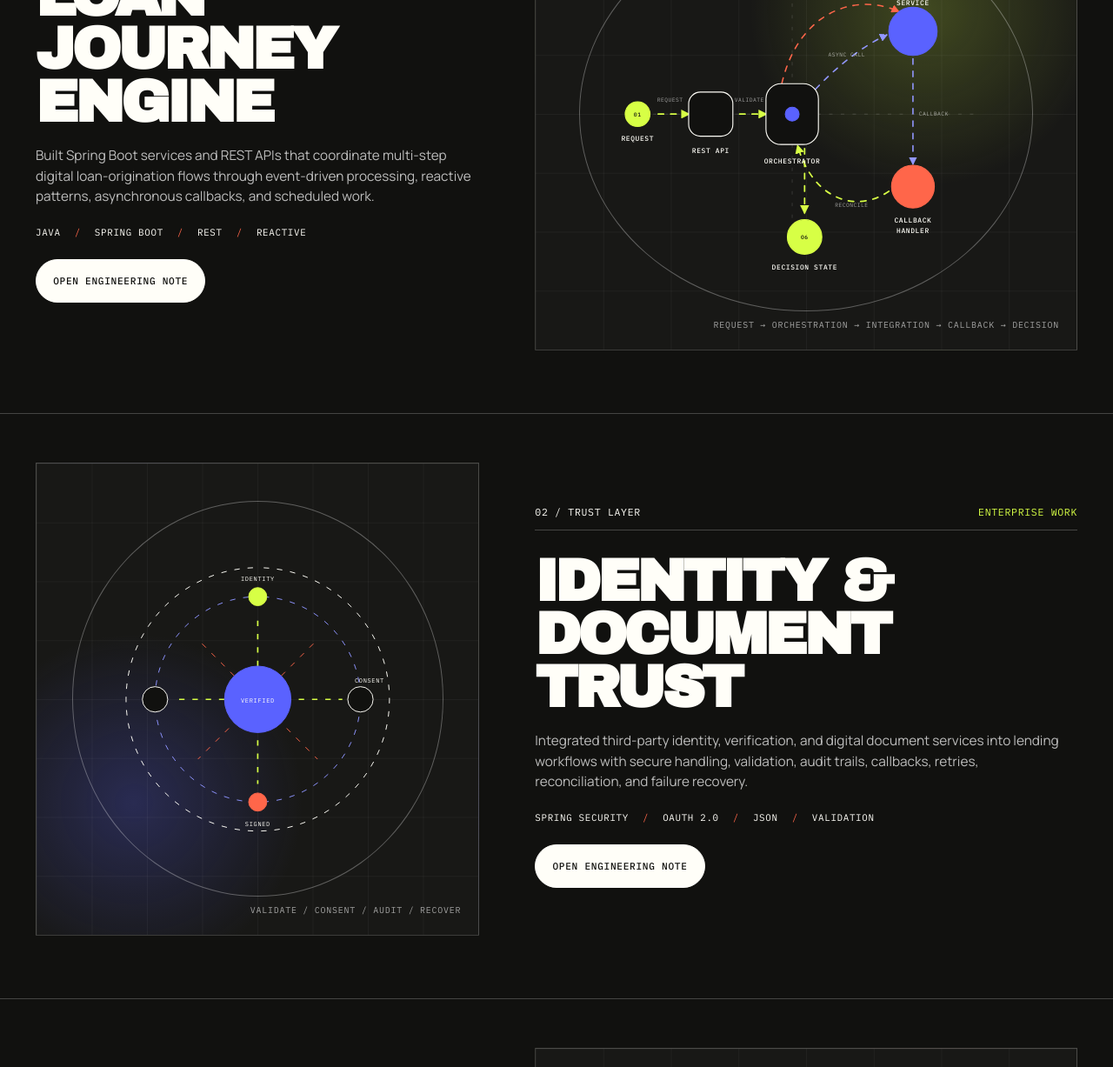
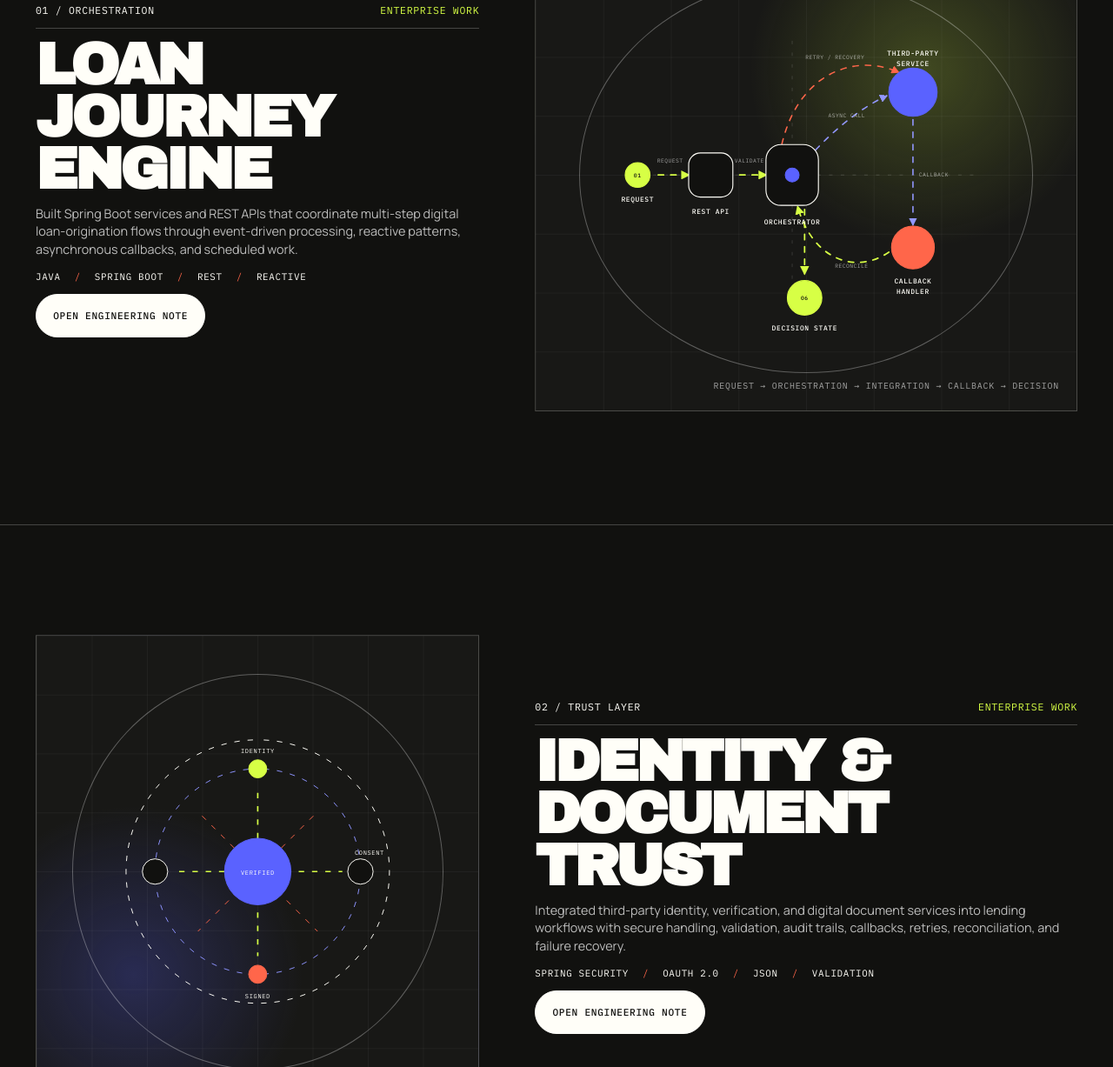
Before and after one commit to im-sumit-yadav/sumit_portfolio, a plain HTML site: page index.html in a window 1280 px wide. Shown: the part 1757-2984 px from the top of the page at 87% size. Drawn offline with nearby package versions, Linux system fonts and the light colour scheme.

Commit message:
Update index.html

```diff
--- a/index.html
+++ b/index.html
@@ -1720,6 +1720,161 @@
 
       .workflow-diagram .edge-label {
         font-size: 6.5px;
+      }
+    }
+
+
+    /* ==========================================================
+       FINAL PROJECT LAYERING FIX
+       Keep the original sticky slide/layer interaction while
+       compacting each project's content so the engineering-note
+       CTA remains visible before the next layer arrives.
+       ========================================================== */
+
+    @media (min-width: 901px) {
+      .project-story,
+      .project-story:nth-child(1),
+      .project-story:nth-child(2),
+      .project-story:nth-child(3) {
+        position: sticky !important;
+        min-height: 100svh !important;
+        overflow: hidden;
+      }
+
+      .project-story:nth-child(1) {
+        top: 0 !important;
+        z-index: 1 !important;
+      }
+
+      .project-story:nth-child(2) {
+        top: .6rem !important;
+        z-index: 2 !important;
+      }
+
+      .project-story:nth-child(3) {
+        top: 1.2rem !important;
+        z-index: 3 !important;
+      }
+
+      .project-story__inner {
+        min-height: 100svh !important;
+        grid-template-columns: minmax(300px, .9fr) minmax(0, 1.1fr);
+        align-items: center;
+        gap: clamp(2rem, 5vw, 6rem);
+        padding-top: clamp(1.5rem, 3.8vh, 3rem) !important;
+        padding-bottom: clamp(1.75rem, 4.2vh, 3.25rem) !important;
+      }
+
+      .project-story__copy {
+        min-width: 0;
+        align-self: center;
+        padding-bottom: clamp(.5rem, 1.4vh, 1rem);
+      }
+
+      .project-index {
+        margin-bottom: clamp(.9rem, 1.9vh, 1.7rem) !important;
+      }
+
+      .project-story h3 {
+        margin-bottom: clamp(.75rem, 1.7vh, 1.25rem) !important;
+        font-size: clamp(3rem, min(5.7vw, 9.6vh), 6.25rem) !important;
+        line-height: .89 !important;
+      }
+
+      .project-story__copy > p {
+        margin-bottom: clamp(.8rem, 1.8vh, 1.35rem) !important;
+        font-size: clamp(.93rem, min(1.12vw, 2.05vh), 1.1rem) !important;
+        line-height: 1.48 !important;
+      }
+
+      .tech-line {
+        margin-bottom: clamp(.85rem, 1.8vh, 1.3rem) !important;
+      }
+
+      .project-story__copy .button {
+        display: inline-flex !important;
+        position: relative;
+        z-index: 8;
+        margin: 0 !important;
+        transform-origin: left center;
+      }
+
+      /* The illustration used to dictate a ~720px row height on laptops.
+         Limit it by viewport height so the CTA is not pushed beneath the
+         next sticky panel. */
+      .project-visual {
+        min-height: 0 !important;
+        height: min(72svh, 660px) !important;
+        max-height: 660px;
+      }
+    }
+
+    /* Typical 1366/1440/1600px laptop viewports. Preserve layering,
+       but make the text column slightly denser so the CTA is visible. */
+    @media (min-width: 901px) and (max-height: 840px) {
+      .project-story__inner {
+        padding-top: clamp(1.1rem, 2.8vh, 1.8rem) !important;
+        padding-bottom: clamp(1.25rem, 3.2vh, 2rem) !important;
+      }
+
+      .project-index {
+        margin-bottom: clamp(.7rem, 1.5vh, 1.1rem) !important;
+      }
+
+      .project-story h3 {
+        font-size: clamp(2.8rem, min(5.25vw, 8.7vh), 5.5rem) !important;
+        margin-bottom: clamp(.6rem, 1.35vh, .95rem) !important;
+      }
+
+      .project-story__copy > p {
+        margin-bottom: clamp(.7rem, 1.45vh, 1rem) !important;
+        font-size: clamp(.9rem, min(1.05vw, 1.92vh), 1.02rem) !important;
+        line-height: 1.45 !important;
+      }
+
+      .tech-line {
+        margin-bottom: clamp(.7rem, 1.45vh, 1rem) !important;
+      }
+
+      .project-visual {
+        height: min(68svh, 575px) !important;
+      }
+    }
+
+    /* Very short desktop windows still retain the layered slide effect.
+       The content scales down rather than disabling sticky positioning. */
+    @media (min-width: 901px) and (max-height: 680px) {
+      .project-story__inner {
+        padding-block: 1rem !important;
+      }
+
+      .project-index {
+        margin-bottom: .65rem !important;
+      }
+
+      .project-story h3 {
+        font-size: clamp(2.55rem, min(4.7vw, 8vh), 4.7rem) !important;
+        margin-bottom: .55rem !important;
+      }
+
+      .project-story__copy > p {
+        margin-bottom: .65rem !important;
+        font-size: clamp(.86rem, min(.98vw, 1.8vh), .97rem) !important;
+        line-height: 1.4 !important;
+      }
+
+      .tech-line {
+        margin-bottom: .65rem !important;
+        font-size: .62rem;
+      }
+
+      .project-story__copy .button {
+        min-height: 2.8rem;
+        padding-block: .7rem;
+      }
+
+      .project-visual {
+        height: min(65svh, 470px) !important;
       }
     }
 
```
